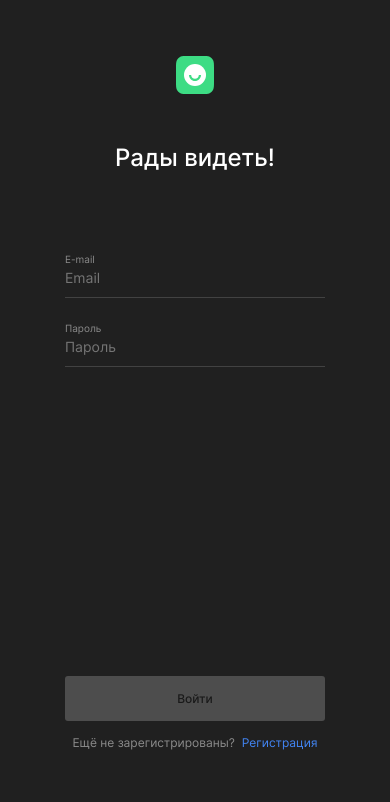
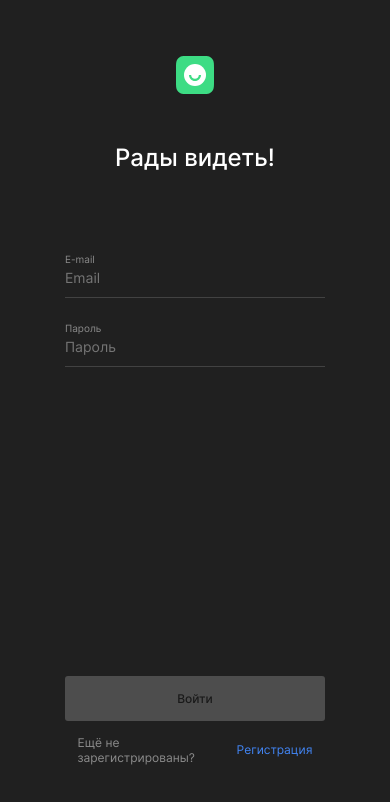
Before and after one commit to Karimeriya-ClaireLutkova/movies-explorer-frontend, a React (Create React App) app: page /sign-in in a window 390 px wide. Shown: the top 802 px of the page. Built offline with nearby package versions, Linux system fonts and the light colour scheme.

Commit message:
Исправить по бэм компонент register

```diff
--- a/src/components/PopupWithForm/PopupWithForm.css
+++ b/src/components/PopupWithForm/PopupWithForm.css
@@ -191,6 +191,7 @@
 }
 
 .popup__title_type_redirection {
+  width: calc(100% - 227px);
   color: #8B8B8B;
   font-size: 14px;
   font-weight: 400;
@@ -199,7 +200,7 @@
   margin: 0 6px 0 0;
 }
 
-.popup__link_type_redirection {
+.popup__link {
   color:#4285F4;
   font-size: 14px;
   font-weight: 400;
@@ -207,7 +208,7 @@
   text-decoration: none;
 }
 
-.popup__link_type_redirection:hover {
+.popup__link:hover {
   opacity: 0.7;
   cursor: pointer;
 }
@@ -416,12 +417,13 @@
   }
 
   .popup__title_type_redirection {
+    width: calc(100% - 108px);
     margin: 0 7px 0 0;
     font-size: 12px;
     line-height: 1.25;
   }
 
-  .popup__link_type_redirection {
+  .popup__link {
     font-size: 12px;
     line-height: 1.25;
   }
--- a/src/components/PopupWithForm/PopupWithForm.js
+++ b/src/components/PopupWithForm/PopupWithForm.js
@@ -29,13 +29,13 @@ function PopupWithForm(props) {
         { pathname === '/sign-up' &&
           <div className="popup__redirection">
             <p className="popup__title popup__title_type_redirection">Уже зарегистрированы?</p>
-            <Link to="/sign-in" className="popup__link popup__link_type_redirection">Войти</Link>
+            <Link to="/sign-in" className="popup__link">Войти</Link>
           </div>
         }
         { pathname === '/sign-in' &&
           <div className="popup__redirection">
-            <p className="popup__link popup__title_type_redirection">Ещё не зарегистрированы?</p>
-            <Link to="/sign-up" className="popup__link popup__link_type_redirection">Регистрация</Link>
+            <p className="popup__title popup__title_type_redirection">Ещё не зарегистрированы?</p>
+            <Link to="/sign-up" className="popup__link">Регистрация</Link>
           </div>
         }
       </div>
```
